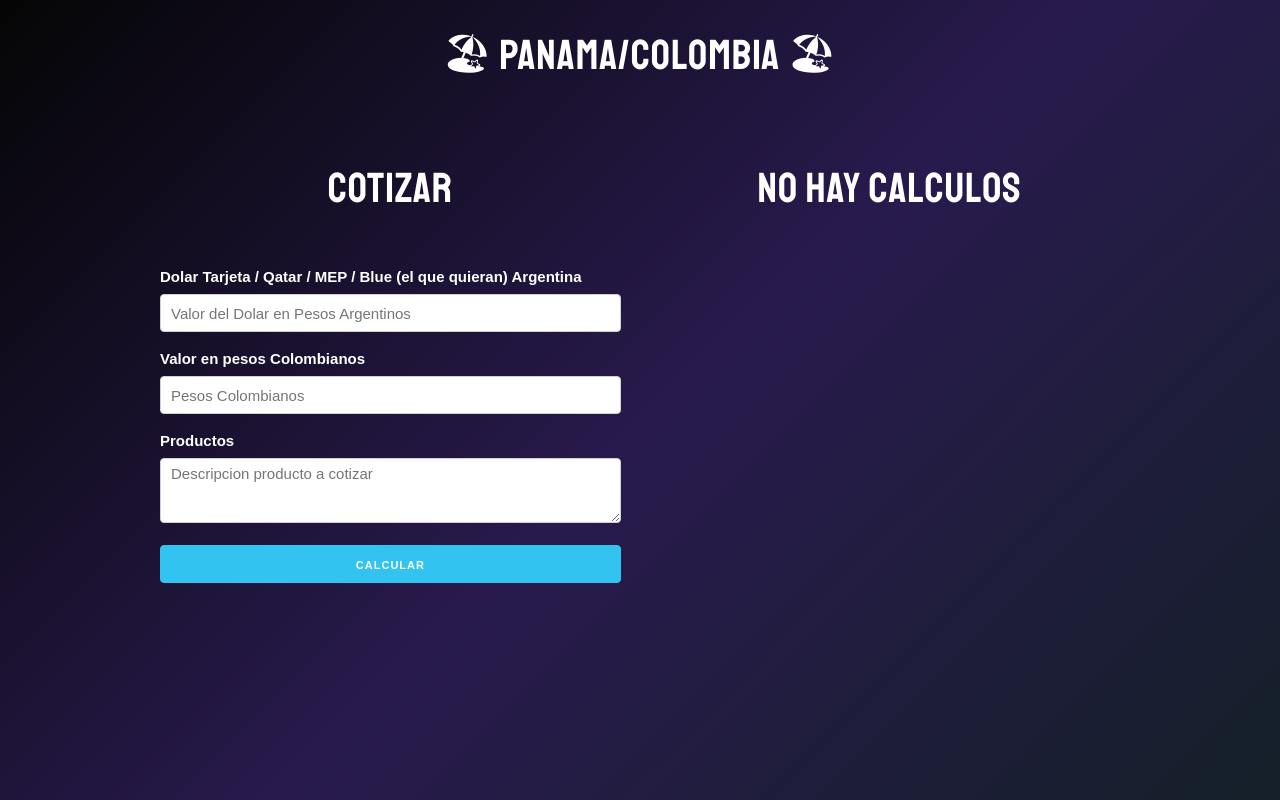
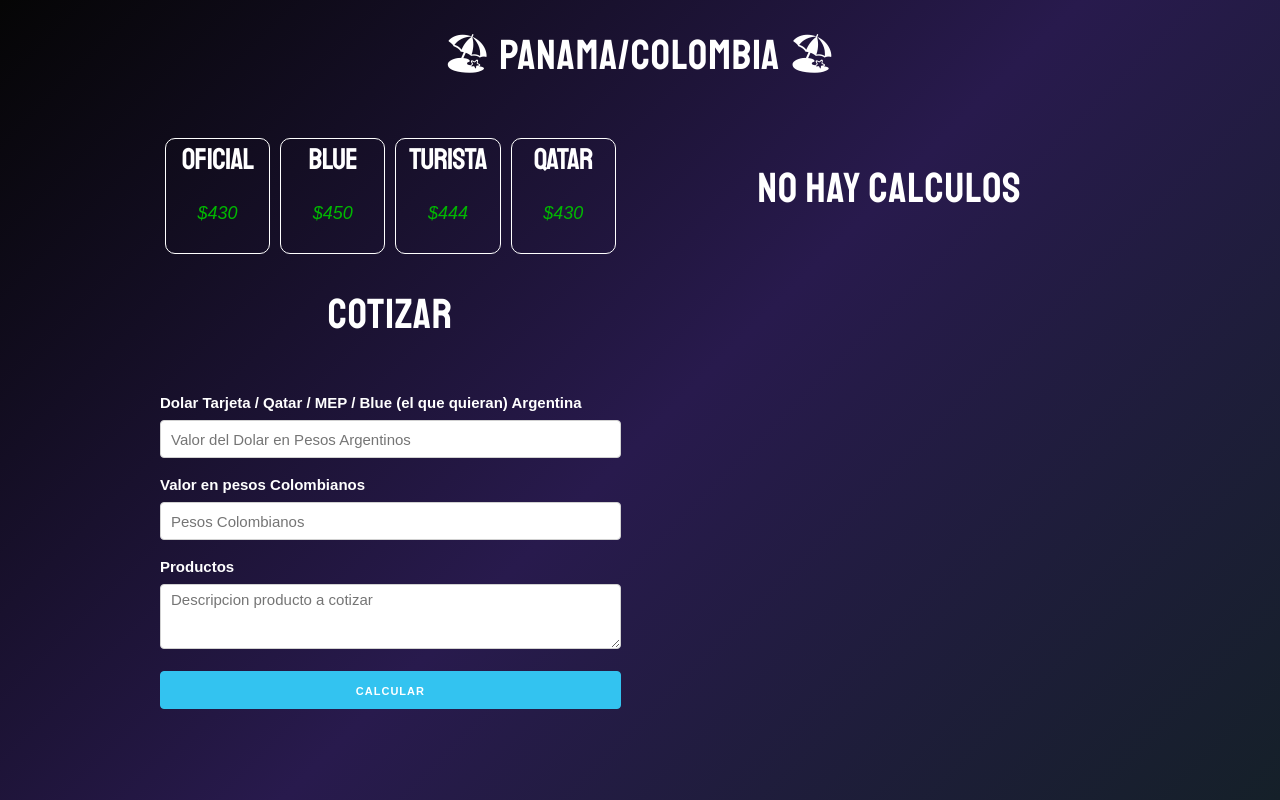
Before and after one commit to benitezfernando/Patient-Manager, a React (Create React App) app: page / in a window 1280 px wide. Built offline with nearby package versions, Linux system fonts and the light colour scheme.

Commit message:
agregue cotizacion con estilos

```diff
--- a/src/App.js
+++ b/src/App.js
@@ -1,6 +1,7 @@
 import React, { Fragment, useState, useEffect } from "react";
 import Formulario from "./components/Formulario";
 import Cita from "./components/Cita";
+import Cotizacion from "./components/Cotizacion"
 
 function App() {
   //Citas en local storage
@@ -44,7 +45,15 @@ function App() {
       <div className="container">
         <h2>&#127958; Panama/Colombia &#127958;</h2>
         <div className="row">
+
           <div className="one-half column">
+            <div className="cotizacion2">
+              <Cotizacion producto="Oficial" precio={430} />
+              <Cotizacion producto="Blue" precio={450} />
+              <Cotizacion producto="Turista" precio={444} />
+              <Cotizacion producto="Qatar" precio={430} />
+            </div>
+
             <Formulario crearCita={crearCita} />
           </div>
           <div className="one-half column">
--- /dev/null
+++ b/src/components/Cotizacion.css
@@ -0,0 +1,39 @@
+.cotizacion {
+    flex-direction: column;
+    align-items: center;
+    justify-content: space-around;
+    width: 40%;
+    height: 100%;
+    border: 1px solid white;
+    border-radius: 10px;
+    text-align: center;
+    margin: 5px;
+  }
+  .cotizacion2 {
+    display: flex;
+    flex-direction: row;
+    align-items: center;
+    justify-content: space-around;
+    text-align: center;
+
+  }
+
+  .producto {
+    font-family: 'Staatliches', 'cursive';
+    color: white;
+  }
+
+  .precio {
+    font-style: italic;
+    color: rgb(1, 184, 1);
+    font-size: large;
+  }
+
+  @media (min-width: 576px) {
+    /* Estilos para pantallas más grandes */
+    .cotizacion {
+      flex-direction: row;
+      justify-content: space-around;
+      align-items: center;
+    }
+  }
--- /dev/null
+++ b/src/components/Cotizacion.js
@@ -0,0 +1,13 @@
+import React from 'react';
+import './Cotizacion.css'; // Importar archivo CSS para los estilos adicionales
+
+const Cotizacion = ({ producto, precio }) => {
+  return (
+    <div className="cotizacion">
+      <h4 className="producto">{producto}</h4>
+      <p className="precio">${precio}</p>
+    </div>
+  );
+};
+
+export default Cotizacion;
```
